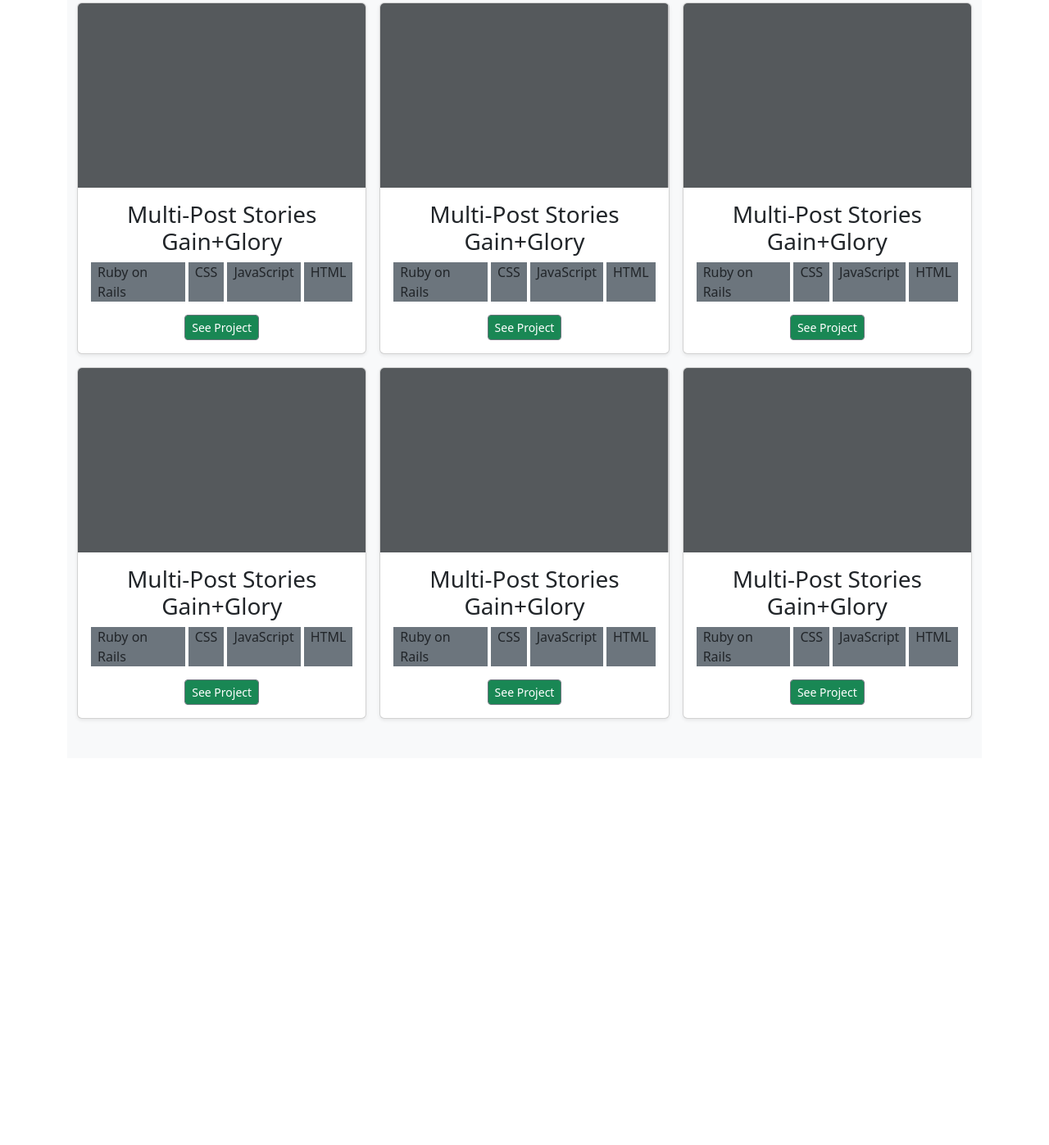
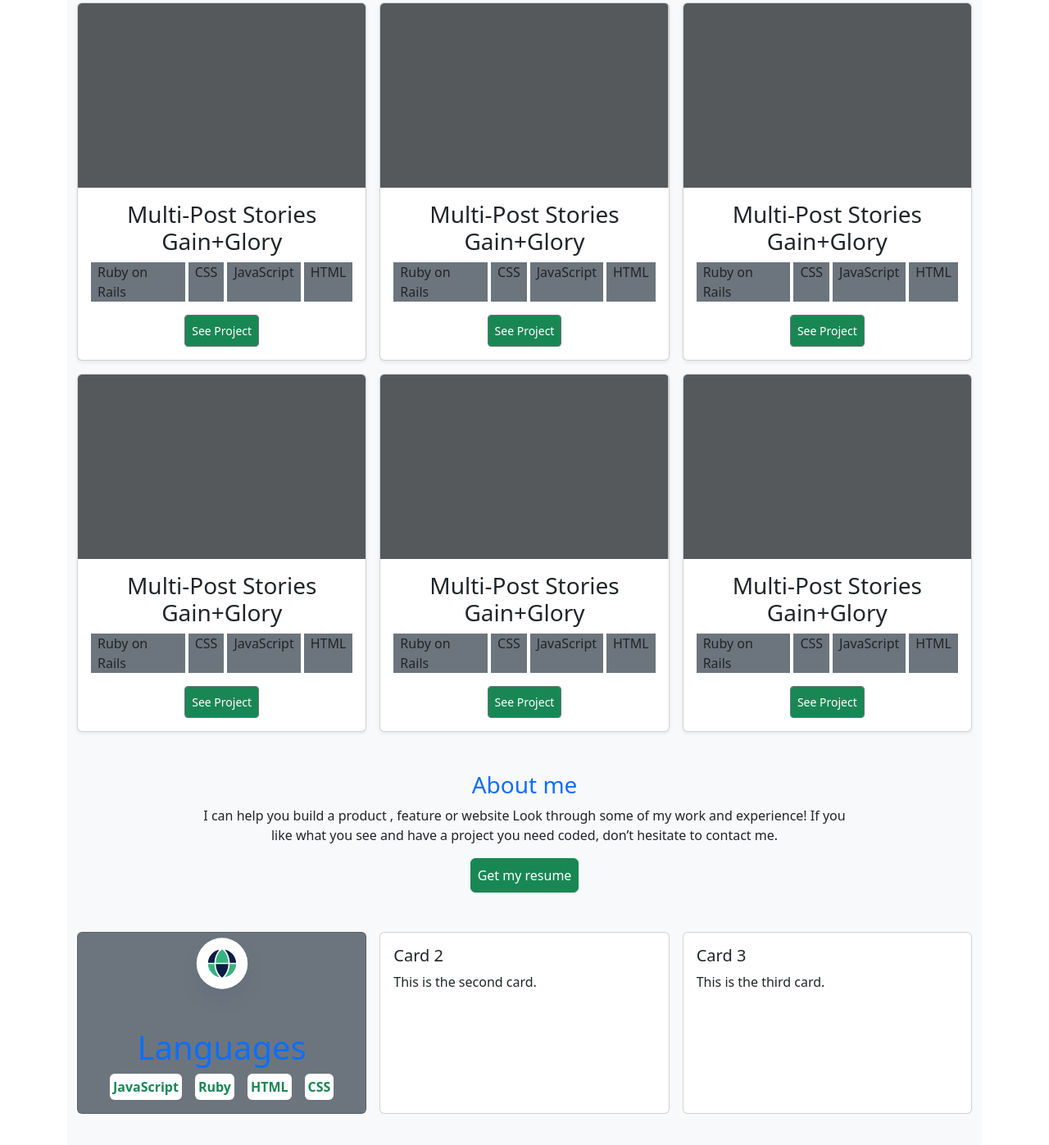
Before and after one commit to diarisdiakite/microverse-bootstrap, a website: page index.html in a window 1280 px wide. Shown: the part 447-1844 px from the top of the page at 82% size. Before the commit the page ends 1372 px from the top, so only its background shows below. Drawn offline with nearby package versions, Linux system fonts and the light colour scheme.

Commit message:
Fix about-me section with bootstrap classes

```diff
--- a/index.html
+++ b/index.html
@@ -67,7 +67,7 @@
                     </ul>
                     <div class="d-flex flex-row justify-content-center">
                       <div class="btn-group bg-success">
-                        <button type="button" class="btn btn-sm btn-outline-secondary text-white">See Project</button>
+                        <button type="button" class="btn btn-sm btn-outline-secondary text-white p-2">See Project</button>
                       </div>
                     </div>
                   </div>
@@ -86,7 +86,7 @@
                     </ul>
                     <div class="d-flex flex-row justify-content-center">
                       <div class="btn-group bg-success">
-                        <button type="button" class="btn btn-sm btn-outline-secondary text-white">See Project</button>
+                        <button type="button" class="btn btn-sm btn-outline-secondary text-white p-2">See Project</button>
                       </div>
                     </div>
                   </div>
@@ -105,7 +105,7 @@
                     </ul>
                     <div class="d-flex flex-row justify-content-center">
                       <div class="btn-group bg-success">
-                        <button type="button" class="btn btn-sm btn-outline-secondary text-white">See Project</button>
+                        <button type="button" class="btn btn-sm btn-outline-secondary text-white p-2">See Project</button>
                       </div>
                     </div>
                   </div>
@@ -124,7 +124,7 @@
                     </ul>
                     <div class="d-flex flex-row justify-content-center">
                       <div class="btn-group bg-success">
-                        <button type="button" class="btn btn-sm btn-outline-secondary text-white">See Project</button>
+                        <button type="button" class="btn btn-sm btn-outline-secondary text-white p-2">See Project</button>
                       </div>
                     </div>
                   </div>
@@ -143,7 +143,7 @@
                     </ul>
                     <div class="d-flex flex-row justify-content-center">
                       <div class="btn-group bg-success">
-                        <button type="button" class="btn btn-sm btn-outline-secondary text-white">See Project</button>
+                        <button type="button" class="btn btn-sm btn-outline-secondary text-white p-2">See Project</button>
                       </div>
                     </div>
                   </div>
@@ -162,7 +162,7 @@
                     </ul>
                     <div class="d-flex flex-row justify-content-center">
                       <div class="btn-group bg-success">
-                        <button type="button" class="btn btn-sm btn-outline-secondary text-white">See Project</button>
+                        <button type="button" class="btn btn-sm btn-outline-secondary text-white p-2">See Project</button>
                       </div>
                     </div>
                   </div>
@@ -171,28 +171,45 @@
 
       </div>
 
-      <!-- <div class="container-lg" id="about-myself">
-        <h3>About me</h3>
-        <p>I can help you build a product , feature or website Look through some of my work and
+      <div class="container-lg d-flex flex-column align-items-center text-center mt-5" id="about-myself">
+        <h3 class="text-primary">About me</h3>
+        <p class="w-75">I can help you build a product , feature or website Look through some of my work and
           experience! If you like what you see and have a project you need coded,
-          don’t hesitate to contact me.</p>
-
-        <div class="row" id="projects">
-          <div class="col-sm-3 p-3 bg-primary text-white">.col</div>
-          <div class="col-sm-3 p-3 bg-dark text-white">.col</div>
-          <div class="col-sm-3 p-3 bg-primary text-white">.col</div>
+          don’t hesitate to contact me.
+        </p>
+        <button type="button" class="bg-success btn btn-outline-success text-white p-2">Get my resume</button>
+        <div class="container row mt-5" id="projects">
+        </div>
       </div>
 
+      <div class="d-flex gap-3">
+        <div class="card col bg-secondary text-center d-flex-column align-items-center">
+          <img src="img/icon-languages.svg" alt="languages icon" width="100px" height="100px">
+          <div class="card-body">
+            <h3 class="card-title text-primary fs-1">Languages</h3>
+            <ul class="card-text d-flex justify-content-center gap-3 list-unstyled">
+              <li class="bg-white p-1 text-success fw-bold rounded">JavaScript</li>
+              <li class="bg-white p-1 text-success fw-bold rounded">Ruby</li>
+              <li class="bg-white p-1 text-success fw-bold rounded">HTML</li>
+              <li class="bg-white p-1 text-success fw-bold rounded">CSS</li>
+            </ul>
+          </div>
+        </div>
+        <div class="card col">
+          <div class="card-body">
+            <h5 class="card-title">Card 2</h5>
+            <p class="card-text">This is the second card.</p>
+          </div>
+        </div>
+        <div class="card col">
+          <div class="card-body">
+            <h5 class="card-title">Card 3</h5>
+            <p class="card-text">This is the third card.</p>
+          </div>
+        </div>
       </div>
 
-      <div class="container-md">
 
-      </div>
-
-      <div class="container" id="footer">
-        <p>The .container class provides a responsive fixed width container.</p>
-
-      </div> -->
 
 
     <script src="https://cdn.jsdelivr.net/npm/bootstrap@5.3.0-alpha3/dist/js/bootstrap.bundle.min.js"
```
Also changed, not shown: img/Header-llustration-desktop.svg (added), img/icon-frameworks.svg (added), img/icon-languages.svg (added), img/icon-skills.svg (added). Lines whose indentation alone changed are shown as unchanged.
